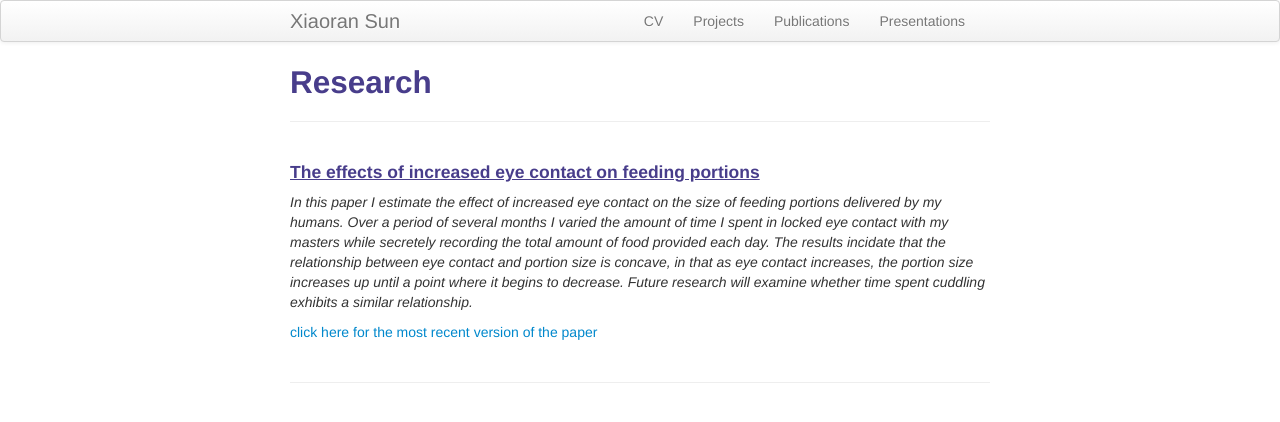
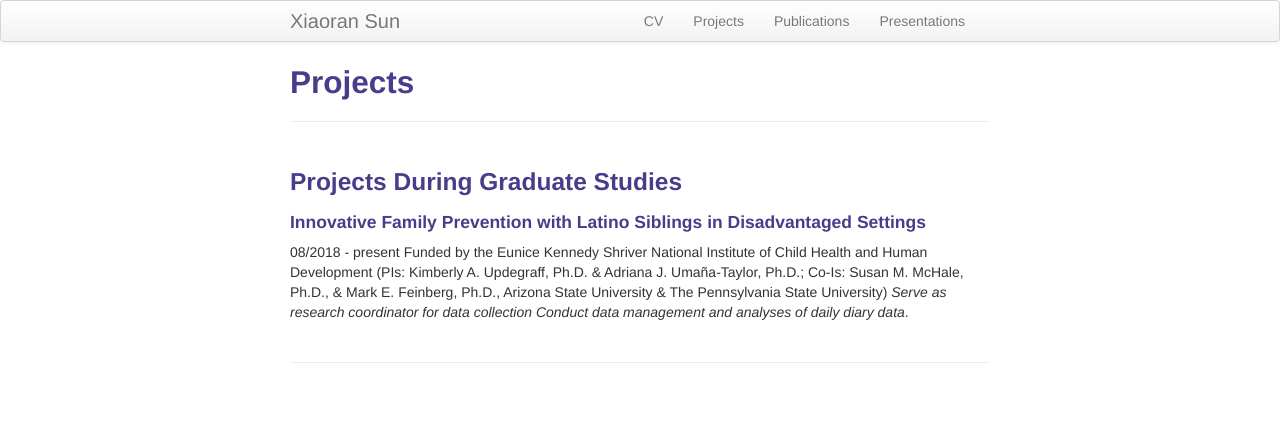
Before and after one commit to xiaoransun/xiaoransun.github.io, a Jekyll site: the page built from pages/Projects.md, in a window 1280 px wide. Shown: the top 422 px of the page. Built offline with Jekyll 4.4.1, drawn with Linux system fonts in a browser that asks for light colours.

Commit message:
update my website

```diff
--- a/pages/Projects.md
+++ b/pages/Projects.md
@@ -1,15 +1,18 @@
 ---
 layout: page
-title: Research
-description: Blue Ham's research
+title: Projects
+description: Xiaoran Sun's research projects
 ---
 
 
+### Projects During Graduate Studies
+#### Innovative Family Prevention with Latino Siblings in Disadvantaged Settings
+08/2018 - present
+Funded by the Eunice Kennedy Shriver National Institute of Child Health and Human Development
+(PIs: Kimberly A. Updegraff, Ph.D. & Adriana J. Umaña-Taylor, Ph.D.; Co-Is: Susan M. McHale, Ph.D., & Mark E. Feinberg, Ph.D., Arizona State University & The Pennsylvania State University)
+*Serve as research coordinator for data collection*
+*Conduct data management and analyses of daily diary data*.
 
-#### <u>The effects of increased eye contact on feeding portions</u>
-*In this paper I estimate the effect of increased eye contact on the size of feeding portions delivered by my humans. Over a period of several months I varied the amount of time I spent in locked eye contact with my masters while secretely recording the total amount of food provided each day. The results incidate that the relationship between eye contact and portion size is concave, in that as eye contact increases, the portion size increases up until a point where it begins to decrease. Future research will examine whether time spent cuddling exhibits a similar relationship.*
-
-[click here for the most recent version of the paper]({{ BASE_PATH}}/pages/working_papers/sample-working-paper.pdf)
 
 
 <!-- Note: this is how to write a comment in HTML. Everything in here won't show up on your webpage.-->
```
Also changed, not shown: index.md (+0 -1 lines).
